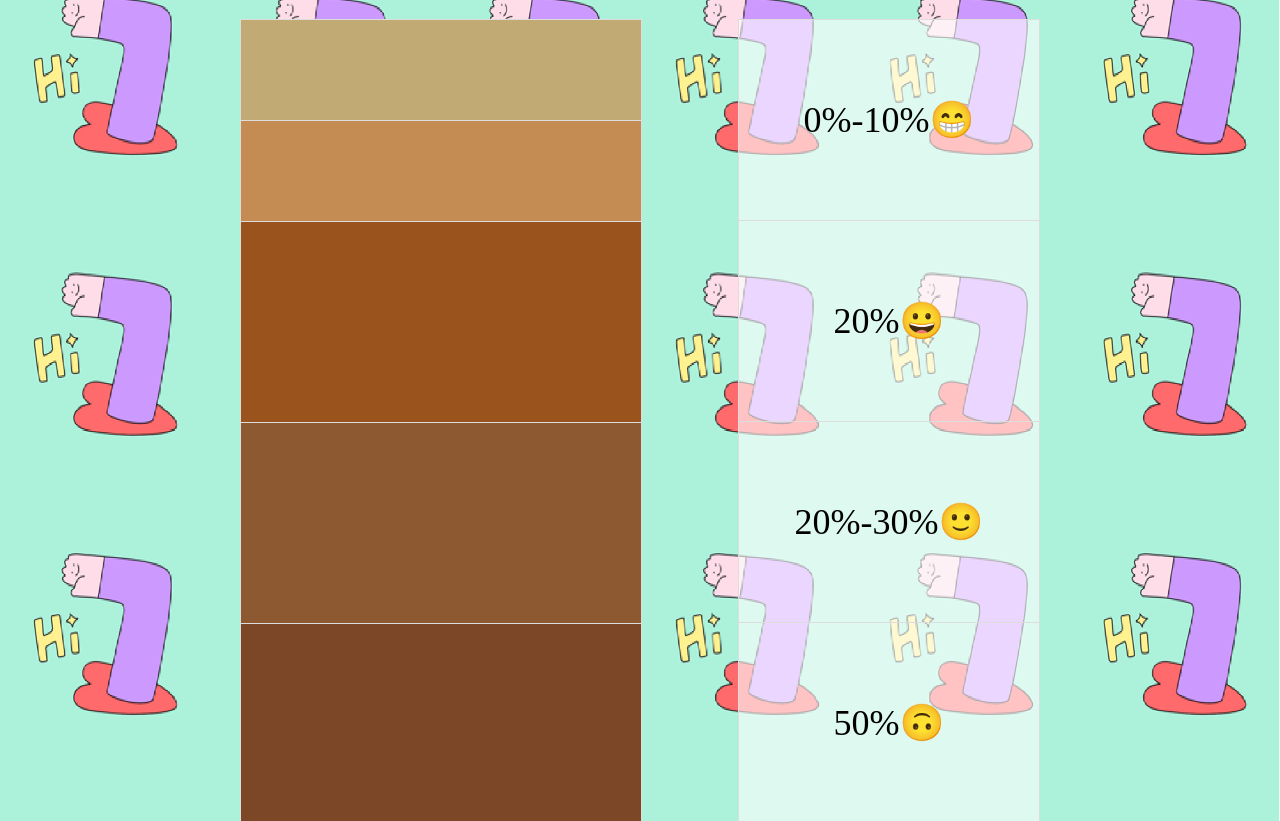
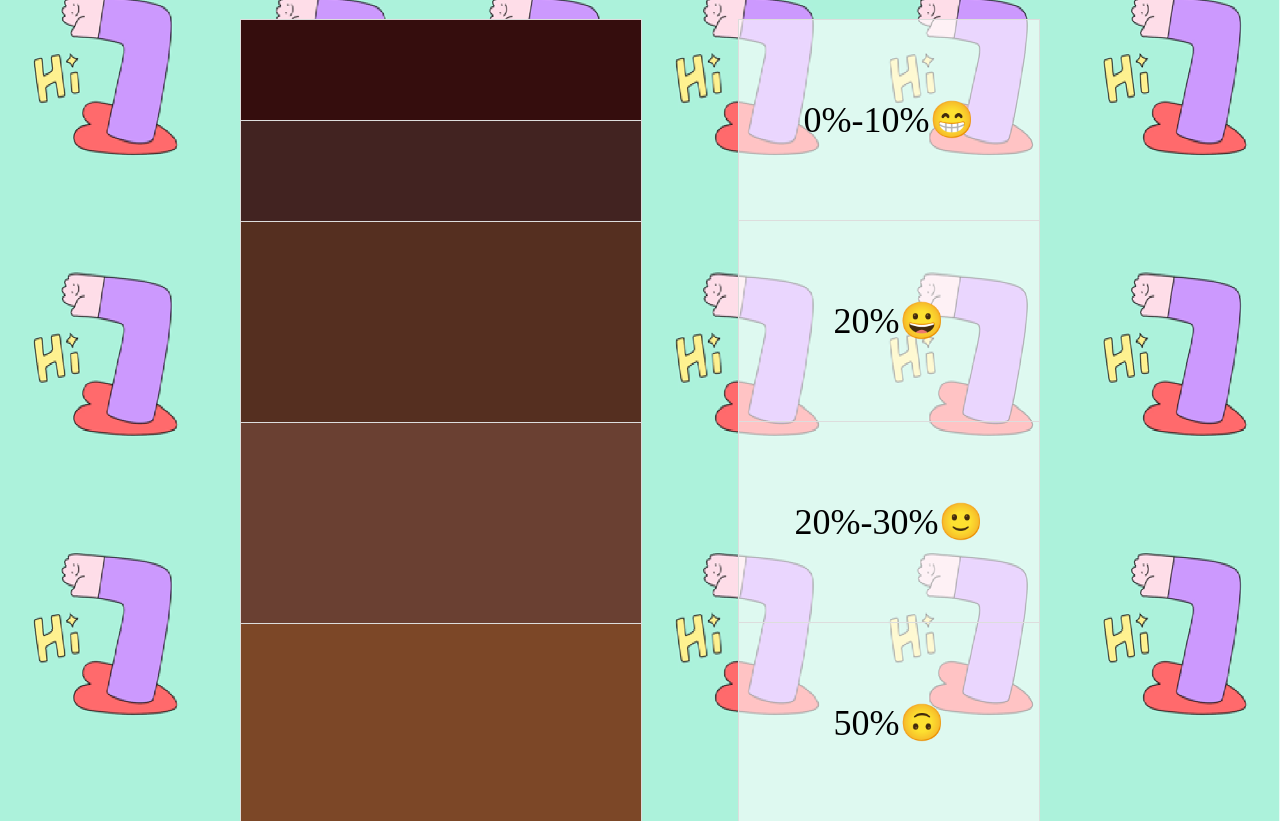
Before and after one commit to ZFY-Leo/High-Seven-Plus-s-Kit-Comparison-Table, a plain HTML site: page 奶茶/index.html in a window 1280 px wide. Shown: the part 70-891 px from the top of the page. Drawn offline with Linux system fonts and the light colour scheme.

Commit message:
Update index.html

```diff
--- a/奶茶/index.html
+++ b/奶茶/index.html
@@ -66,31 +66,31 @@
     <div class="container">
         <h1>奶精含量对照表</h1>
         <ul class="left">
-            <li class="first" style="background: #C2AA74;">
+            <li class="first" style="background: #350D0D;">
 
             </li>
-            <li class="first" style="background: #C48C53;">
+            <li class="first" style="background: #422321;">
+
+            </li>
+            <li style="background: #552F20;">
+
+            </li>
+            <li style="background: #6A4032;">
+
+            </li>
+            <li style="background: #7C4727;">
+
+            </li>
+            <li style="background: #8C5930">
 
             </li>
             <li style="background: #9A531D;">
 
             </li>
-            <li style="background: #8C5930">
+            <li style="background: #C48C53;">
 
             </li>
-            <li style="background: #7C4727;">
-
-            </li>
-            <li style="background: #6A4032;">
-
-            </li>
-            <li style="background: #552F20;">
-
-            </li>
-            <li style="background: #422321;">
-
-            </li>
-            <li style="background: #350D0D;">
+            <li style="background: #C2AA74;">
 
             </li>
         </ul>
```
